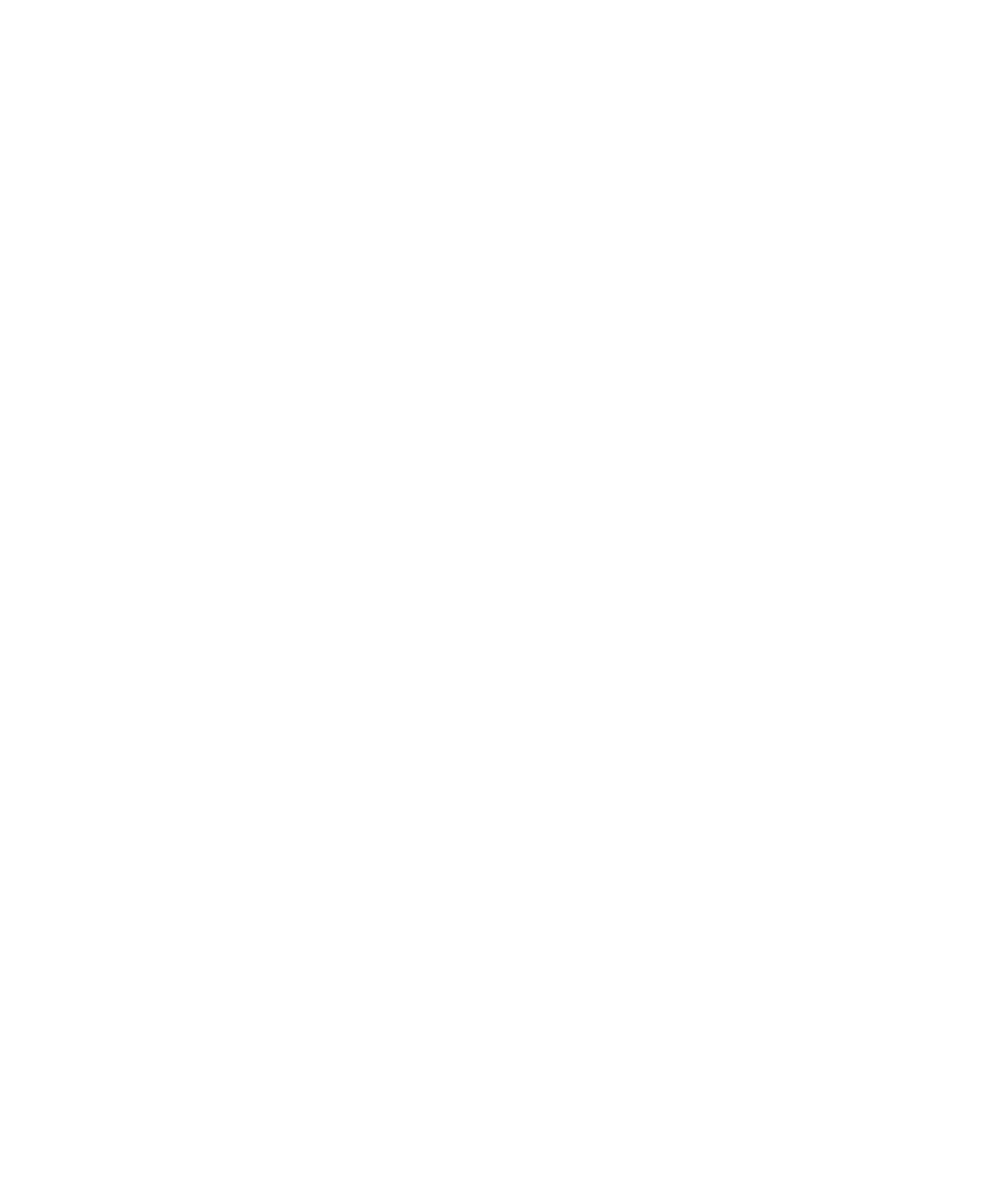
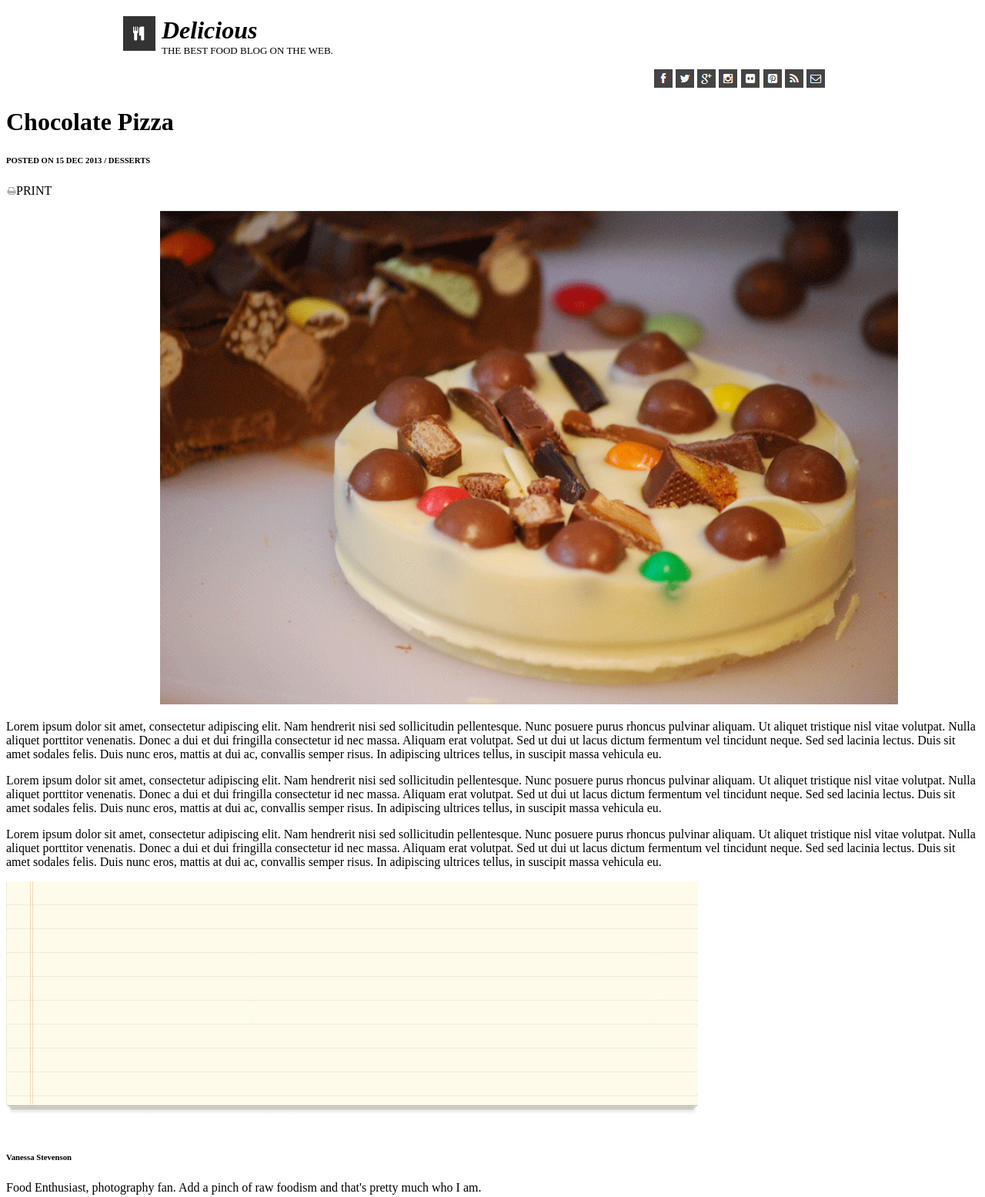
Before and after one commit to kmangub/chocolate-pizza, a plain HTML site: page index.html in a window 1280 px wide. Shown: the top 1555 px of the page at 77% size. Before the commit the page ends 800 px from the top, so only its background shows below. Drawn offline with Linux system fonts and the light colour scheme.

Commit message:
Created structre and styles.

```diff
--- a/index.html
+++ b/index.html
@@ -1,10 +1,71 @@
 <!DOCTYPE html>
 <html lang="en">
-  <head>
 
-  </head>
-  <header></header>
-  <body>
+<head>
+<link rel="stylesheet" href="./style.css">
+</head>
 
-  </body>
+<header>
+  <img src="img/logo.png">
+  <h1>Delicious</h1>
+  <p>THE BEST FOOD BLOG ON THE WEB.</p>
+
+  <nav>
+    <ul>
+      <li><img src="img/fb-icon.png"></li>
+      <li><img src="img/twit-icon.png"></li>
+      <li><img src="img/gp-icon.png"></li>
+      <li><img src="img/insta-icon.png"></li>
+      <li><img src="img/flic-icon.png"></li>
+      <li><img src="img/pint-icon.png"></li>
+      <li><img src="img/rss-icon.png"></li>
+      <li><img src="img/mail-icon.png"></li>
+    </ul>
+  </nav>
+</header>
+
+<body>
+  <main>
+    <h1>Chocolate Pizza</h1>
+    <h6>POSTED ON 15 DEC 2013 / DESSERTS</h6>
+    <p><img src="img/print-icon.png">PRINT</p>
+
+    <img id="cake" src="img/choco-pizza.png">
+
+    <article>
+      <p>Lorem ipsum dolor sit amet, consectetur adipiscing elit. Nam hendrerit nisi sed sollicitudin pellentesque. Nunc
+        posuere purus rhoncus pulvinar aliquam. Ut aliquet tristique nisl vitae volutpat. Nulla aliquet porttitor
+        venenatis. Donec a dui et dui fringilla consectetur id nec massa. Aliquam erat volutpat. Sed ut dui ut lacus
+        dictum fermentum vel tincidunt neque. Sed sed lacinia lectus. Duis sit amet sodales felis. Duis nunc eros,
+        mattis at dui ac, convallis semper risus. In adipiscing ultrices tellus, in suscipit massa vehicula eu.</p>
+      <p>Lorem ipsum dolor sit amet, consectetur adipiscing elit. Nam hendrerit nisi sed sollicitudin pellentesque. Nunc
+        posuere purus rhoncus pulvinar aliquam. Ut aliquet tristique nisl vitae volutpat. Nulla aliquet porttitor
+        venenatis. Donec a dui et dui fringilla consectetur id nec massa. Aliquam erat volutpat. Sed ut dui ut lacus
+        dictum fermentum vel tincidunt neque. Sed sed lacinia lectus. Duis sit amet sodales felis. Duis nunc eros,
+        mattis at dui ac, convallis semper risus. In adipiscing ultrices tellus, in suscipit massa vehicula eu.</p>
+      <p>Lorem ipsum dolor sit amet, consectetur adipiscing elit. Nam hendrerit nisi sed sollicitudin pellentesque. Nunc
+        posuere purus rhoncus pulvinar aliquam. Ut aliquet tristique nisl vitae volutpat. Nulla aliquet porttitor
+        venenatis. Donec a dui et dui fringilla consectetur id nec massa. Aliquam erat volutpat. Sed ut dui ut lacus
+        dictum fermentum vel tincidunt neque. Sed sed lacinia lectus. Duis sit amet sodales felis. Duis nunc eros,
+        mattis at dui ac, convallis semper risus. In adipiscing ultrices tellus, in suscipit massa vehicula eu.</p>
+    </article>
+
+    <section>
+      <img src="img/list-bg.png">
+    </section>
+    <section>
+      <img src="">
+      <h6>Vanessa Stevenson</h6>
+      <p>Food Enthusiast, photography fan. Add a pinch of raw foodism and that's pretty much who I am.</p>
+      <div>SHARE RECIPE</div>
+    </section>
+  </main>
+
+  <footer>
+    <img src="img/small-logo.png" alt="">
+    <p>Delicious &copy; 2013 - All Rights Reserved.</p>
+    <p>Proudly published with Ghost.</p>
+  </footer>
+</body>
+
 </html>
--- a/style.css
+++ b/style.css
@@ -0,0 +1,41 @@
+header {
+  width: 960px;
+  margin: auto;
+}
+
+/* body {
+  width: 960px;
+} */
+
+header img[src="img/logo.png"] {
+  float: left;
+}
+
+header h1 {
+  margin-left: 50px;
+  font-style: italic;
+  margin-bottom: 0px;
+}
+
+header p {
+  font-size: small;
+  margin-top: 0px;
+  margin-left: 50px;
+}
+
+nav ul li{
+  display: inline;
+}
+
+nav ul {
+margin-left: 650px;
+}
+
+#cake {
+  width: 960px;
+  margin-left: 200px;
+}
+
+/* main {
+
+} */
```
